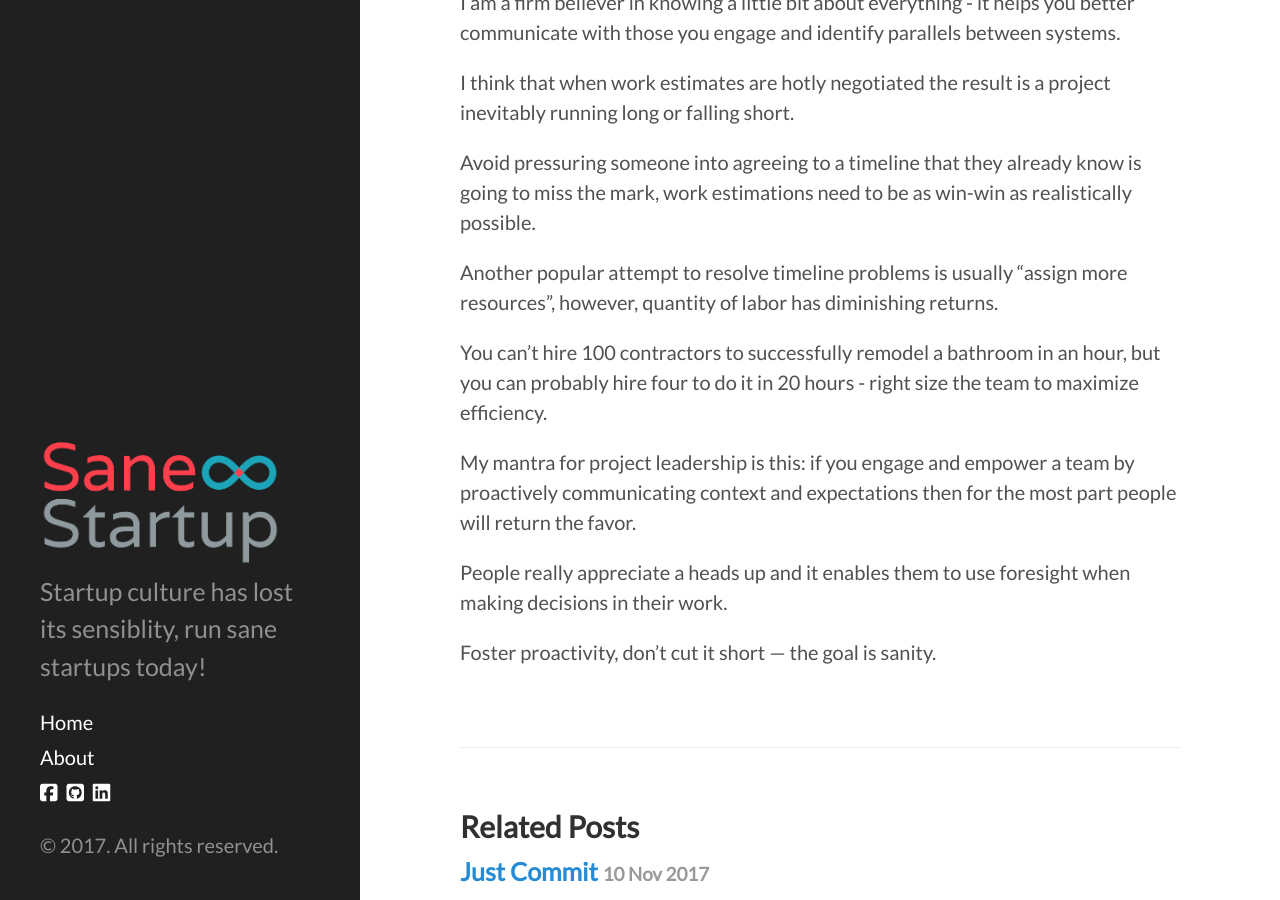
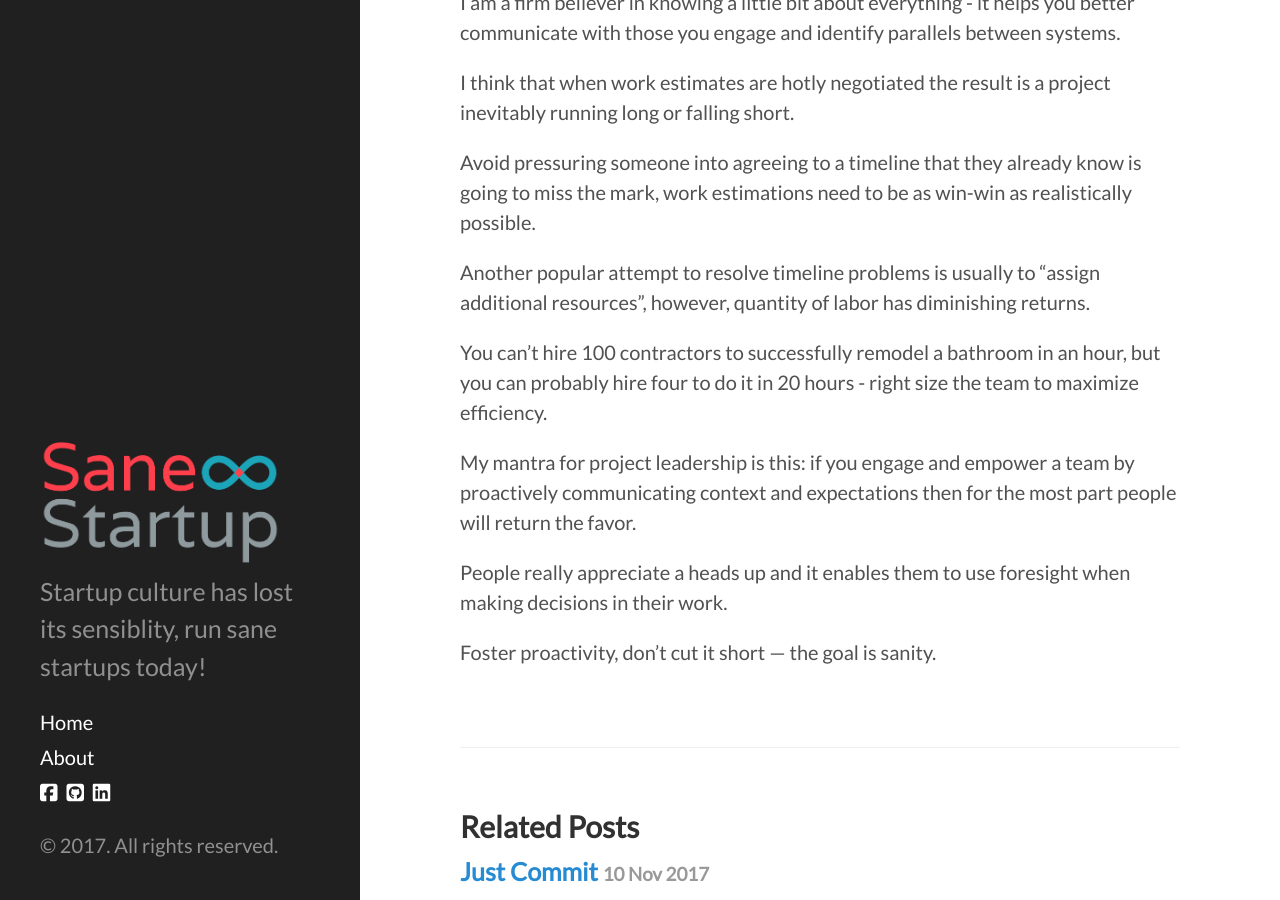
Before and after one commit to anthonymetzler/sane-startup, a Jekyll site: the page built from _posts/2017-12-7-but-then-why-am-i-here.md, in a window 1280 px wide and 900 px high, scrolled down 543 px. Built offline with Jekyll 4.4.1, drawn with Linux system fonts in a browser that asks for light colours; nearby versions of some CDN libraries.

Commit message:
Grammar fix

```diff
--- a/_posts/2017-12-7-but-then-why-am-i-here.md
+++ b/_posts/2017-12-7-but-then-why-am-i-here.md
@@ -16,7 +16,7 @@ I think that when work estimates are hotly negotiated the result is a project in
 
 Avoid pressuring someone into agreeing to a timeline that they already know is going to miss the mark, work estimations need to be as win-win as realistically possible.
 
-Another popular attempt to resolve timeline problems is usually "assign more resources", however, quantity of labor has diminishing returns.
+Another popular attempt to resolve timeline problems is usually to "assign additional resources", however, quantity of labor has diminishing returns.
 
 You can't hire 100 contractors to successfully remodel a bathroom in an hour, but you can probably hire four to do it in 20 hours - right size the team to maximize efficiency.
 
```
